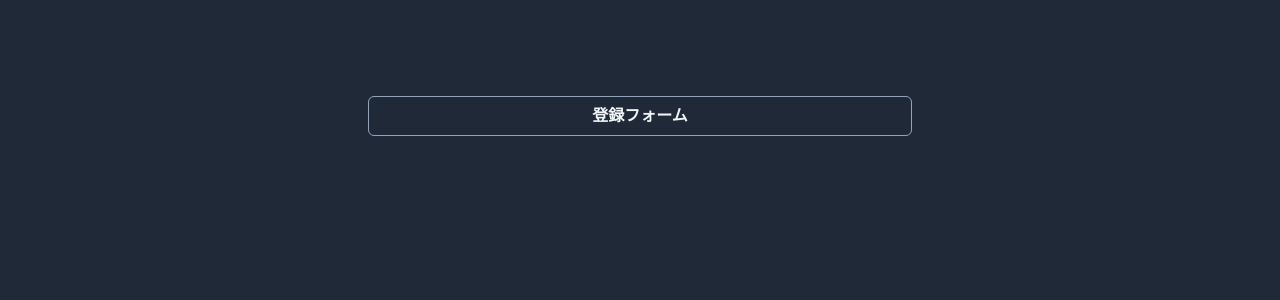
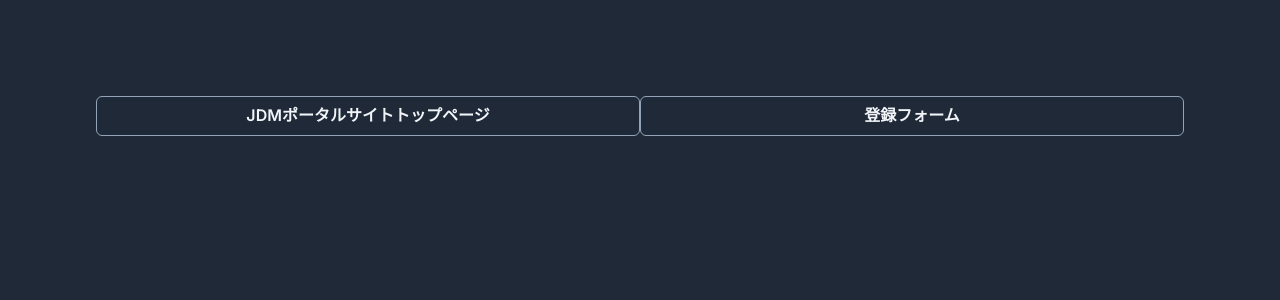
Before and after one commit to JapanDreamMatch/wows-crf, a Next.js app: page / in a window 1280 px wide. Shown: the top 300 px of the page. Built offline with nearby package versions, Linux system fonts and the light colour scheme.

Commit message:
:hammer: トップページからポータルサイトへ飛べるように

```diff
--- a/src/app/page.tsx
+++ b/src/app/page.tsx
@@ -5,6 +5,12 @@ export default function Home() {
   return (
     <main className="flex min-h-screen flex-col items-center justify-between p-24 text-slate-100 bg-gray-800 w-full">
         <div className="text-slate-100 bg-gray-800 w-full text-center h-1/5">
+
+            <Link href="https://www.japandreammatch.info/" className="">
+                <Button variant="outlined" className="border border-slate-400 ... hover:bg-slate-600 w-1/2">
+                    JDMポータルサイトトップページ
+                </Button>
+            </Link>
 
             <Link href="/register" className="">
                 <Button variant="outlined" className="border border-slate-400 ... hover:bg-slate-600 w-1/2">
```
